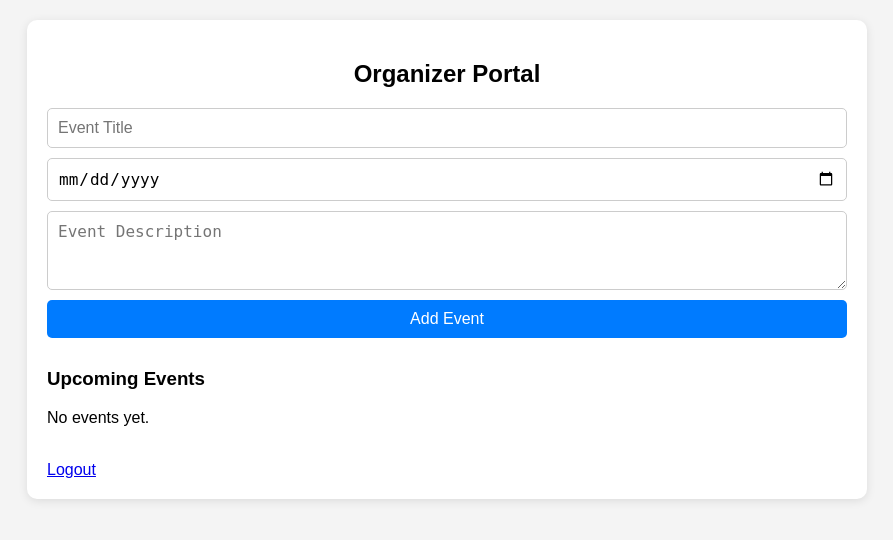
After one commit to akanazi0/SWE-Project, a Flask app: page /admin-dashboard in a window 1280 px wide. The commit adds this page. Shown: the top 540 px of the page, without its empty margins (193-1086 px from the left). Run offline with Flask 3, Linux system fonts and the light colour scheme.

Commit message:
added admin user admin_dashboard

```diff
--- /dev/null
+++ b/auth/templates/admin_dashboard.html
@@ -0,0 +1,259 @@
+<!DOCTYPE html>
+<html lang="en">
+<head>
+  <meta charset="UTF-8" />
+  <meta name="viewport" content="width=device-width, initial-scale=1.0"/>
+  <title>Organizer Portal</title>
+  <style>
+    body {
+      font-family: Arial, sans-serif;
+      background: #f4f4f4;
+      margin: 0;
+      padding: 20px;
+    }
+
+    .container {
+      max-width: 800px;
+      margin: auto;
+      background: white;
+      padding: 20px;
+      border-radius: 10px;
+      box-shadow: 0 2px 10px rgba(0,0,0,0.1);
+    }
+
+    h2 {
+      text-align: center;
+      margin-bottom: 20px;
+    }
+
+    form {
+      display: grid;
+      gap: 10px;
+    }
+
+    input[type="text"],
+    input[type="date"],
+    input[type="file"],
+    textarea {
+      padding: 10px;
+      border: 1px solid #ccc;
+      border-radius: 5px;
+      font-size: 16px;
+    }
+
+    textarea {
+      resize: vertical;
+    }
+
+    button {
+      padding: 10px;
+      background-color: #007BFF;
+      color: white;
+      border: none;
+      border-radius: 5px;
+      font-size: 16px;
+      cursor: pointer;
+    }
+
+    button:hover {
+      background-color: #0056b3;
+    }
+
+    .event-list {
+      margin-top: 30px;
+    }
+
+    .event {
+      padding: 15px;
+      margin-bottom: 10px;
+      background: #e9ecef;
+      border-radius: 8px;
+      display: flex;
+      gap: 15px;
+      align-items: flex-start;
+    }
+
+    .event img {
+      max-width: 120px;
+      border-radius: 5px;
+      object-fit: cover;
+    }
+
+    .event-details {
+      flex-grow: 1;
+    }
+
+    .event-actions button {
+      background-color: #ffc107;
+      margin-left: 5px;
+    }
+
+    .event-actions button.remove {
+      background-color: #dc3545;
+    }
+
+    .event-actions button:hover {
+      opacity: 0.9;
+    }
+
+    @media (max-width: 600px) {
+      .event {
+        flex-direction: column;
+        align-items: flex-start;
+      }
+
+      .event img {
+        width: 100%;
+        max-width: 100%;
+      }
+
+      .event-actions {
+        margin-top: 10px;
+      }
+    }
+  </style>
+</head>
+<body>
+  <div class="container">
+    <h2>Organizer Portal</h2>
+    <form method="POST" action="{{ url_for('create_event') }}" enctype="multipart/form-data">
+      <input type="text" name="name" placeholder="Event Title" required />
+      <input type="date" name="date" required />
+      <textarea name="description" rows="3" placeholder="Event Description" required></textarea>
+      <!-- Image upload is not handled in backend, so this is optional -->
+      <!-- <input type="file" name="image" accept="image/*" /> -->
+      <button type="submit">Add Event</button>
+    </form>
+
+    <div class="event-list">
+      <h3>Upcoming Events</h3>
+      {% for event in events %}
+      <div class="event">
+        {% if event.get('image_url') %}
+          <img src="{{ event['image_url'] }}" alt="Event Image" />
+        {% endif %}
+        <div class="event-details">
+          <strong>{{ event['name'] }}</strong><br>
+          <small>Date: {{ event['date'] }}</small>
+          <p>{{ event.get('description', '') }}</p>
+        </div>
+        <div class="event-actions">
+          <a href="{{ url_for('edit_event', event_id=loop.index0) }}"><button type="button">Edit</button></a>
+          <a href="{{ url_for('delete_event', event_id=loop.index0) }}" onclick="return confirm('Are you sure you want to delete this event?');"><button type="button" class="remove">Remove</button></a>
+        </div>
+      </div>
+      {% else %}
+      <p>No events yet.</p>
+      {% endfor %}
+    </div>
+    <br>
+    <a href="{{ url_for('login') }}">Logout</a>
+  </div>
+</body>
+</html>
+
+  <script>
+    const form = document.getElementById('eventForm');
+    const eventList = document.getElementById('eventList');
+    const titleInput = document.getElementById('title');
+    const dateInput = document.getElementById('date');
+    const descInput = document.getElementById('description');
+    const imageInput = document.getElementById('image');
+
+    let editingEvent = null;
+
+    form.addEventListener('submit', function(e) {
+      e.preventDefault();
+
+      const title = titleInput.value.trim();
+      const date = dateInput.value;
+      const description = descInput.value.trim();
+      const imageFile = imageInput.files[0];
+
+      if (!title || !date || !description) return;
+
+      const reader = new FileReader();
+
+      reader.onload = function () {
+        const imageUrl = imageFile ? reader.result : '';
+        if (editingEvent) {
+          updateEvent(editingEvent, title, date, description, imageUrl);
+          editingEvent = null;
+        } else {
+          addEvent(title, date, description, imageUrl);
+        }
+        form.reset();
+      };
+
+      if (imageFile) {
+        reader.readAsDataURL(imageFile);
+      } else {
+        if (editingEvent) {
+          const currentImage = editingEvent.querySelector('img')?.src || '';
+          updateEvent(editingEvent, title, date, description, currentImage);
+          editingEvent = null;
+        } else {
+          addEvent(title, date, description, '');
+        }
+        form.reset();
+      }
+    });
+
+    function addEvent(title, date, description, imageUrl) {
+      const eventDiv = document.createElement('div');
+      eventDiv.classList.add('event');
+
+      const imageHtml = imageUrl ? `<img src="${imageUrl}" alt="Event Image" />` : '';
+
+      eventDiv.innerHTML = `
+        ${imageHtml}
+        <div class="event-details">
+          <strong>${title}</strong><br>
+          <small>Date: ${date}</small>
+          <p>${description}</p>
+        </div>
+        <div class="event-actions">
+          <button onclick="editEvent(this)">Edit</button>
+          <button class="remove" onclick="removeEvent(this)">Remove</button>
+        </div>
+      `;
+
+      eventList.appendChild(eventDiv);
+    }
+
+    function removeEvent(button) {
+      const eventDiv = button.closest('.event');
+      eventList.removeChild(eventDiv);
+    }
+
+    function editEvent(button) {
+      const eventDiv = button.closest('.event');
+      const title = eventDiv.querySelector('strong').innerText;
+      const date = eventDiv.querySelector('small').innerText.replace('Date: ', '');
+      const description = eventDiv.querySelector('p').innerText;
+
+      titleInput.value = title;
+      dateInput.value = date;
+      descInput.value = description;
+
+      editingEvent = eventDiv;
+    }
+
+    function updateEvent(eventDiv, title, date, description, imageUrl) {
+      const imageHtml = imageUrl ? `<img src="${imageUrl}" alt="Event Image" />` : '';
+      eventDiv.innerHTML = `
+        ${imageHtml}
+        <div class="event-details">
+          <strong>${title}</strong><br>
+          <small>Date: ${date}</small>
+          <p>${description}</p>
+        </div>
+        <div class="event-actions">
+          <button onclick="editEvent(this)">Edit</button>
+          <button class="remove" onclick="removeEvent(this)">Remove</button>
+        </div>
+      `;
+    }
+  </script>
+</body>
+</html>
--- a/auth/templates/login.html
+++ b/auth/templates/login.html
@@ -88,7 +88,7 @@
 <body>
     <div class="login-container">
         <h1>Login</h1>
-        <form method="POST" action="/login">
+        <form method="POST" action="/">
             <label for="username">Username or Email:</label>
             <input type="text" id="username" name="username" required>
 
```
Also changed, not shown: auth/auth.py (+88 -23 lines), eventmanager/manage.py (deleted, +0 -60 lines), auth/README.md (renamed from auth/README.db).
